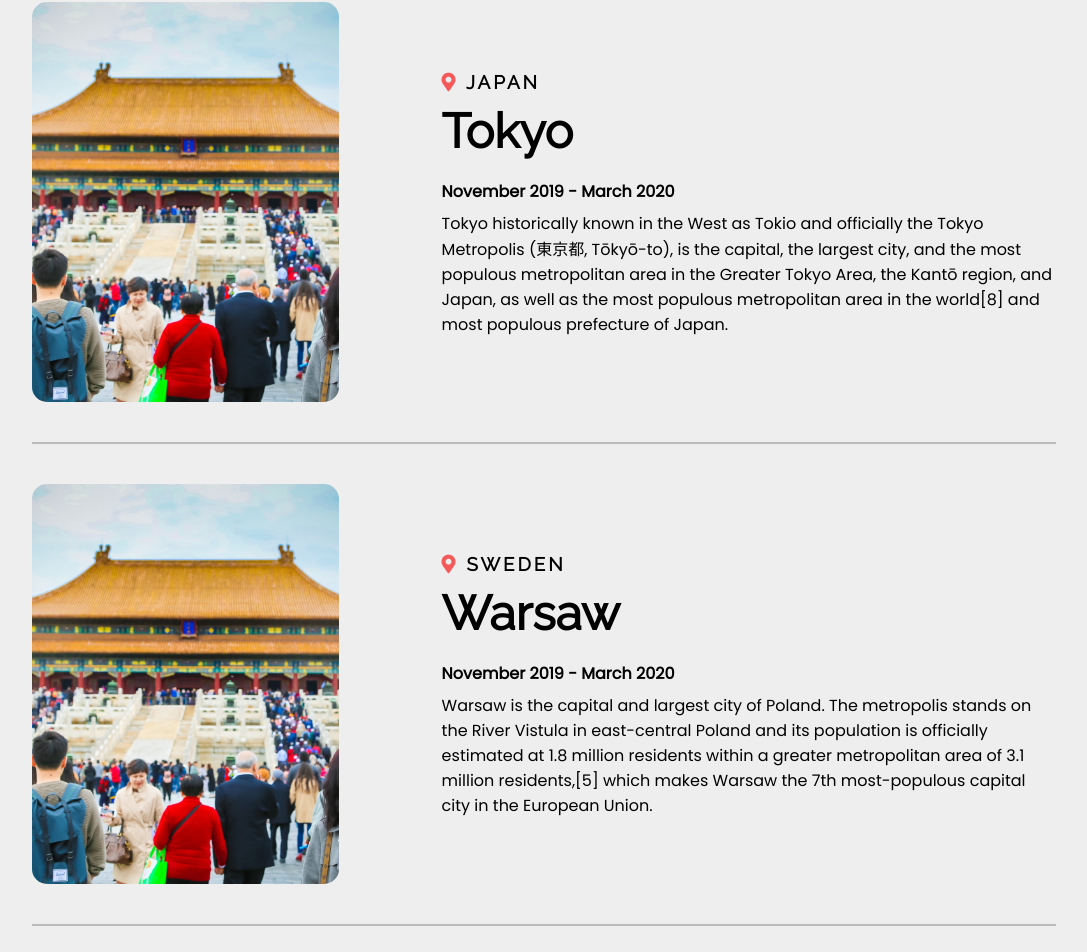
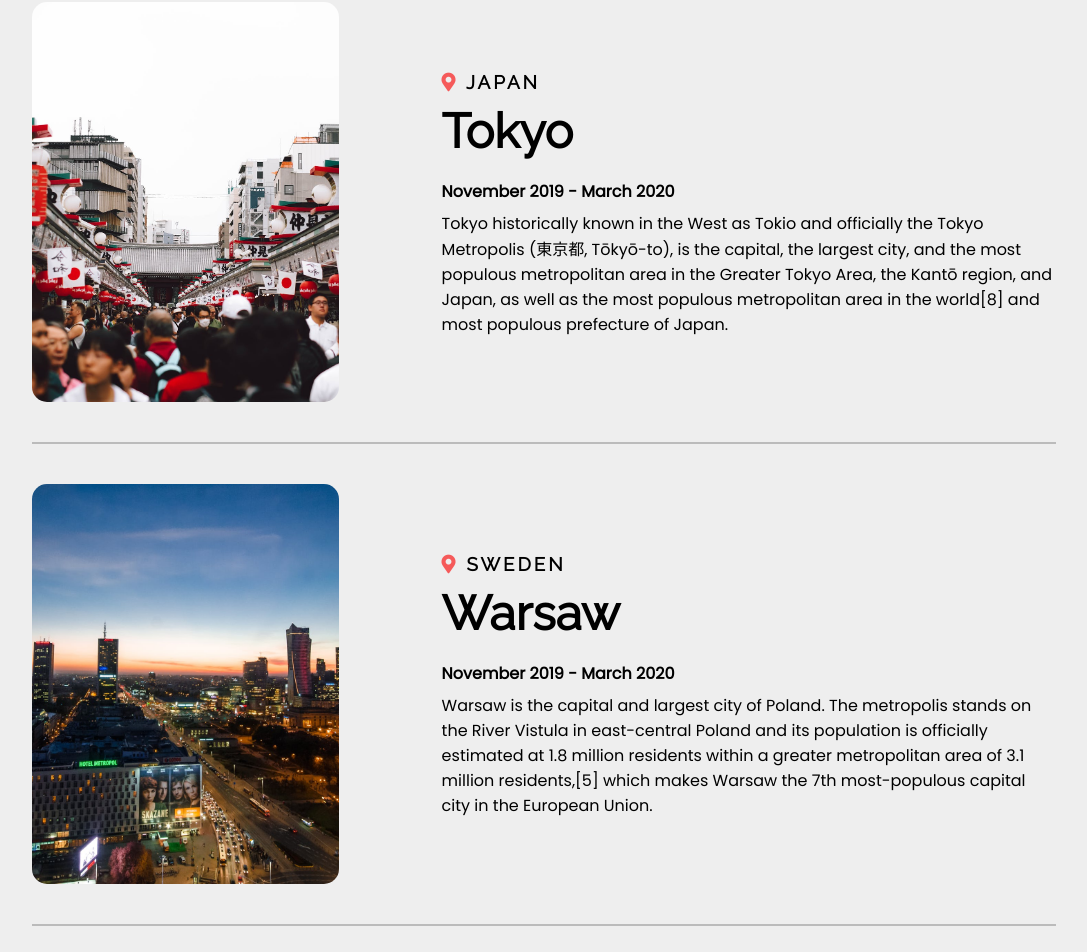
Before and after one commit to KramStyles/react-airbnb, a React (Create React App) app: page / in a window 1280 px wide. Shown: the part 1072-2024 px from the top of the page, without its empty margins (96-1183 px from the left). Built offline with nearby package versions, Linux system fonts and the light colour scheme.

Commit message:
fixed articles using keys method

```diff
--- a/src/Components/Journal/Body.js
+++ b/src/Components/Journal/Body.js
@@ -6,12 +6,12 @@ import Data from "./Data";
 function Body(){
     const articles = Data.map(item =>{
         return (
-            // <Components key={item.id} item={item}/>
-            <Components country={item['country']}
-                        place={item['place']}
-                        description={item['description']}
-                        time_period={item['time_period']}
-            />
+            <Components key={item.id} item={item}/>
+            // <Components country={item['country']}
+            //             place={item['place']}
+            //             description={item['description']}
+            //             time_period={item['time_period']}
+            // />
         )
     })
     return(
--- a/src/Components/Journal/Components.js
+++ b/src/Components/Journal/Components.js
@@ -4,13 +4,13 @@ import React from "react";
 export default function Article(props){
     return(
         <div className="journey">
-            <div className="img beijing"/>
+            <div className={`img ${props.item.place.toLowerCase()}`} />
             <div className="content">
                 <article>
-                    <h3><i className="fa fa-map-marker-alt"/> {props.country}</h3>
-                    <h1>{props.place}</h1>
-                    <b>{props.time_period}</b>
-                    <p>{props.description}</p>
+                    <h3><i className="fa fa-map-marker-alt"/> {props.item.country}</h3>
+                    <h1>{props.item.place}</h1>
+                    <b>{props.item.time_period}</b>
+                    <p>{props.item.description}</p>
                 </article>
             </div>
         </div>
--- a/src/Journal.css
+++ b/src/Journal.css
@@ -42,9 +42,7 @@ section{
     background-size: cover;
     background-position: center;
 }
-.beijing{
-    background-image: url('../public/Imgs/beijing.jpeg');
-}
+
 .content{
     width: 60%;
     min-height: 250px;
@@ -70,3 +68,16 @@ section{
 .content p{
     margin: 7px 0;
 }
+/*IMAGES*/
+.beijing{
+    background-image: url('../public/Imgs/beijing.jpeg');
+}
+.tokyo{
+    background-image: url('../public/Imgs/tokyo.jpeg');
+}
+.warsaw{
+    background-image: url('../public/Imgs/warsaw.jpeg');
+}
+.london{
+    background-image: url('../public/Imgs/london.jpeg');
+}
```
